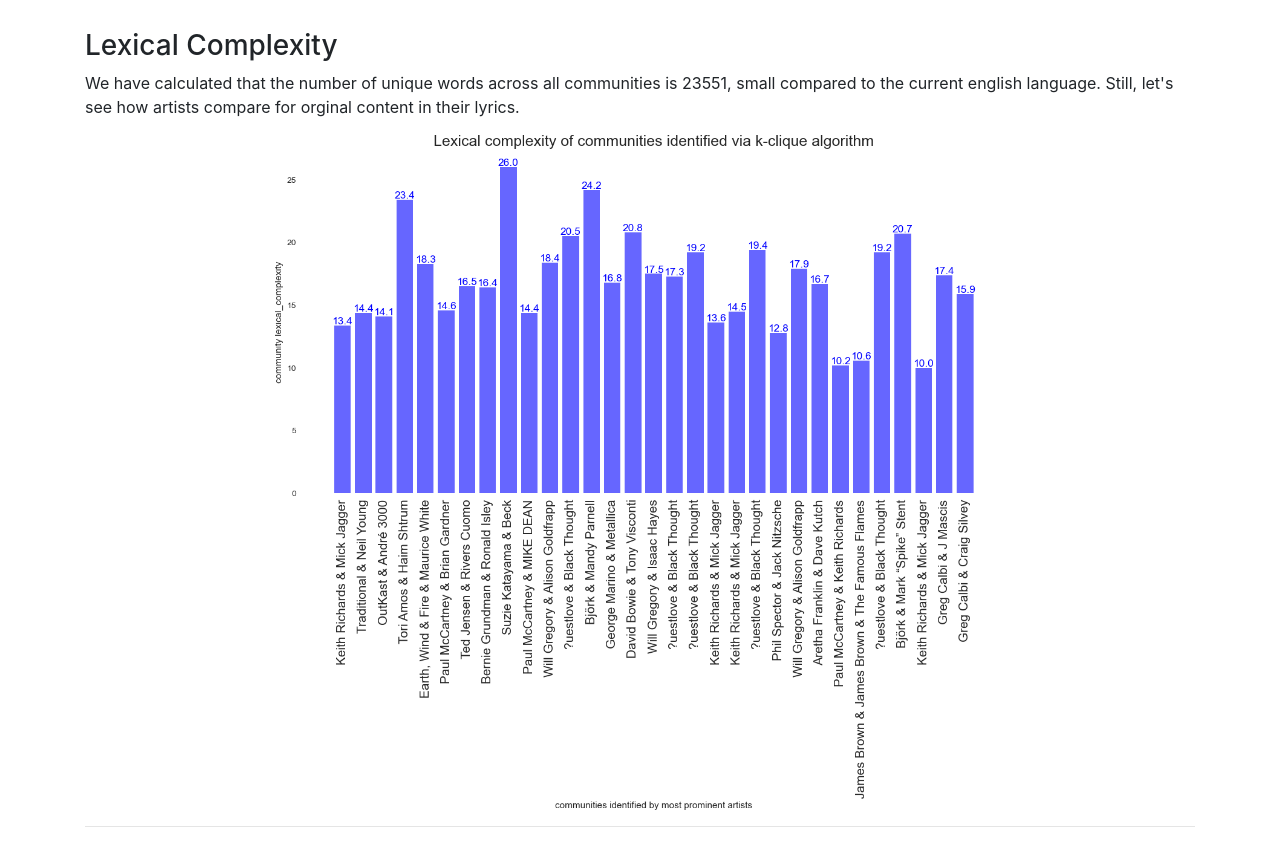
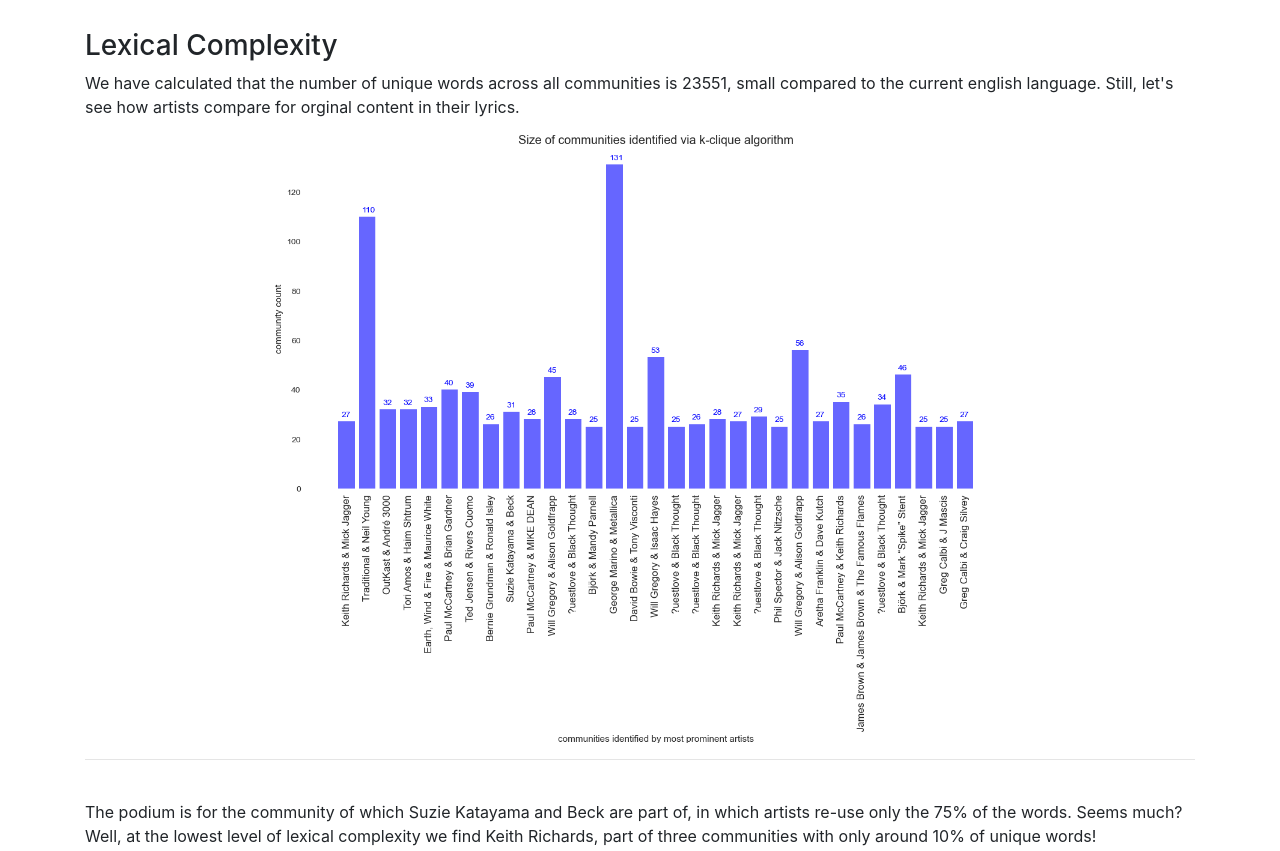
Before and after one commit to arita89/Social-Graphs-and-Interactions_2020, a plain HTML site: page docs/communities-and-nlp.html in a window 1280 px wide. Shown: the part 2680-3531 px from the top of the page. Drawn offline with Linux system fonts and the light colour scheme.

Commit message:
Fix link

```diff
--- a/docs/communities-and-nlp.html
+++ b/docs/communities-and-nlp.html
@@ -323,7 +323,7 @@
   </div>
   <div class="col-8">
     <div>
-        <img src="plots/community/histrogram-lexical_complexity_of_communities_identified_via_k-clique_algorithm.100dpi.png" class="img-fluid" alt="Responsive image">
+        <img src="plots/community/histrogram-Size_of_communities_identified_via_k-clique_algorithm.100dpi.png" class="img-fluid" alt="Responsive image">
     </div>
   </div>
 </div>
```
